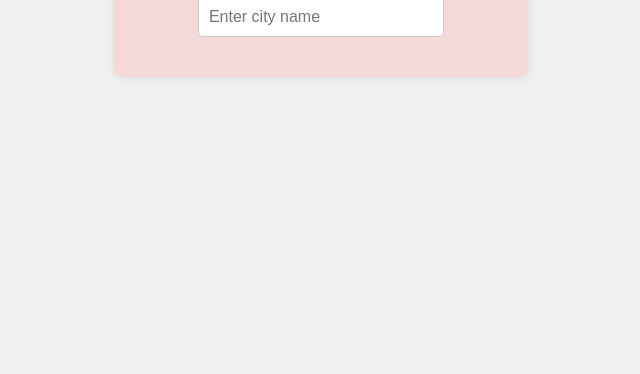
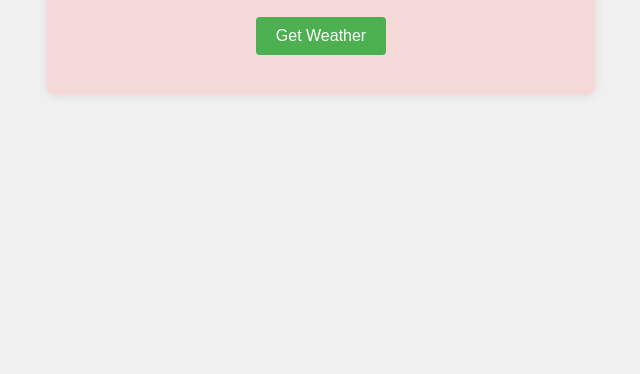
Before and after one commit to ashimGauatam1/just_fun, a website: page hp_tech/index.html in a window 1280 px wide. Shown: the part 426-800 px from the top of the page, without its empty margins (319-959 px from the left). Drawn offline with Linux system fonts and the light colour scheme.

Commit message:
added hp tech

```diff
--- a/hp_tech/index.html
+++ b/hp_tech/index.html
@@ -13,7 +13,7 @@
         <div class="form">
             <label for="city">Enter city name:</label>
             <input type="text" id="city" placeholder="Enter city name">
-            <!-- <button onclick="getWeather()">Get Weather</button> -->
+            <button onclick="getWeather()">Get Weather</button>
         </div>
         <div id="forecast" class="forecast"></div>
     </div>
```
